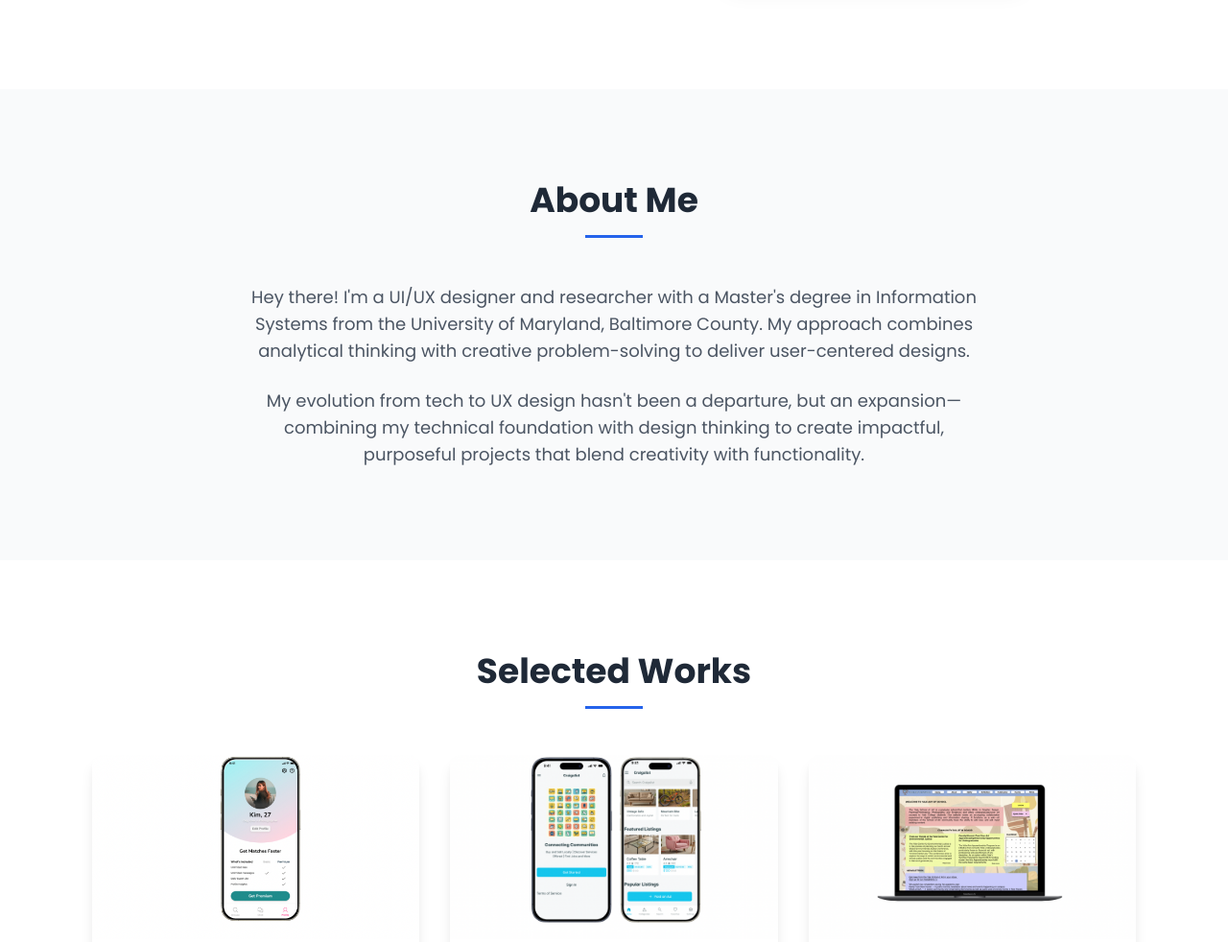
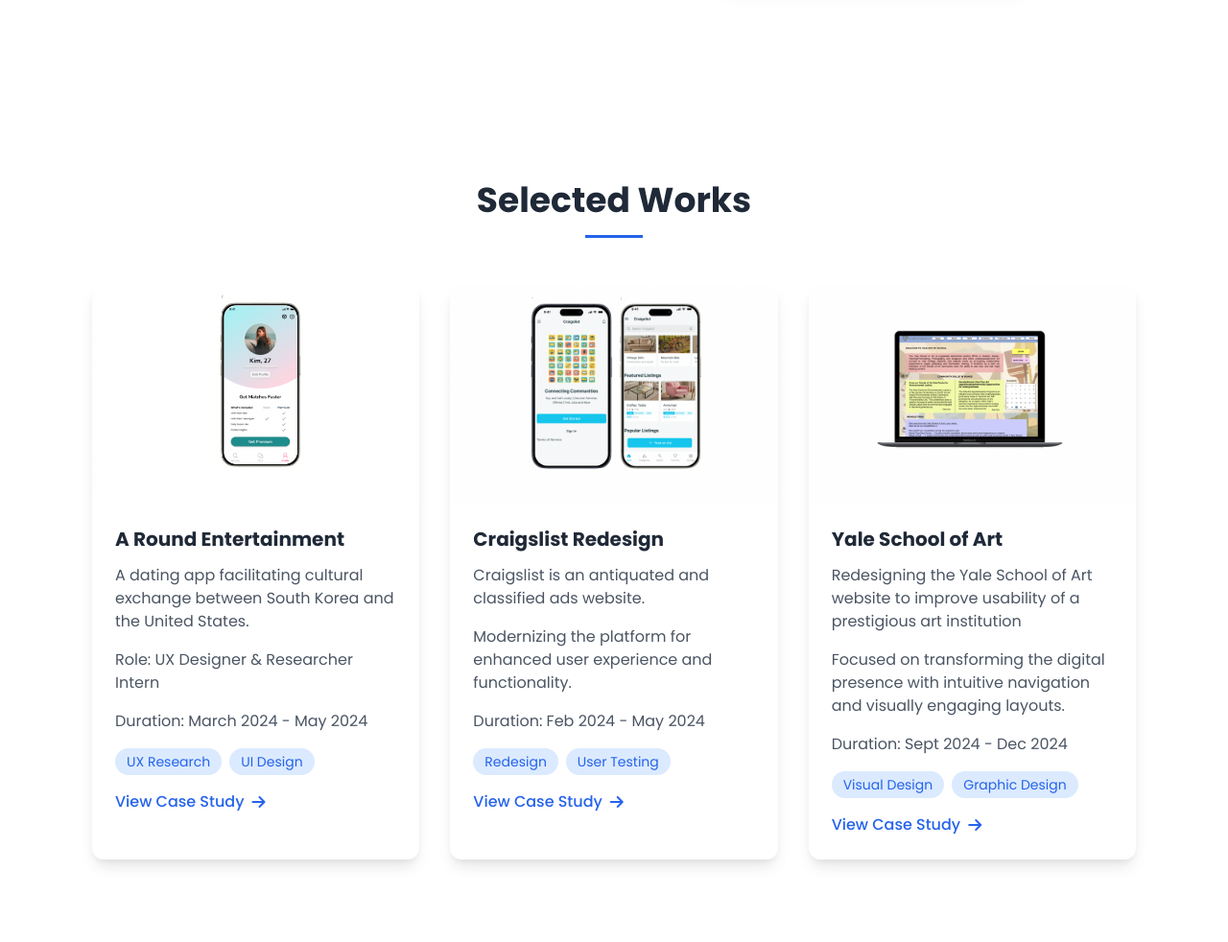
Before and after one commit to SaiRajesh06/UI-UX_portfolio, a plain HTML site: page index.html in a window 1280 px wide. Shown: the part 499-1481 px from the top of the page at 96% size. Drawn offline with nearby package versions, Linux system fonts and the light colour scheme.

Commit message:
Add files via upload

```diff
--- a/index.html
+++ b/index.html
@@ -52,6 +52,41 @@
 
         .project-card:hover {
             transform: translateY(-8px);
+        }
+
+        /* Updated image container styles */
+        .project-image-container {
+            position: relative;
+            width: 100%;
+            padding-top: 66.67%; /* 3:2 aspect ratio */
+            overflow: hidden;
+        }
+
+        .project-image {
+            position: absolute;
+            top: 0;
+            left: 0;
+            width: 100%;
+            height: 100%;
+            object-fit: cover;
+            object-position: center;
+        }
+
+        /* Hero image responsive styles */
+        .hero-image-container {
+            position: relative;
+            width: 100%;
+            max-width: 320px;
+            margin: 0 auto;
+        }
+
+        .hero-image {
+            width: 100%;
+            height: auto;
+            aspect-ratio: 1/1;
+            object-fit: cover;
+            border-radius: 1rem;
+            box-shadow: 0 20px 25px -5px rgba(0, 0, 0, 0.1), 0 10px 10px -5px rgba(0, 0, 0, 0.04);
         }
 
         .mobile-menu {
@@ -150,53 +185,39 @@
                     <p class="text-lg text-gray-600 mb-8 max-w-lg">
                         Creating meaningful digital experiences through research-driven design.
                         With expertise in user research, prototyping, and interaction design, I focus on creating intuitive and impactful digital experiences that solve real user problems.
-
                     </p>
                     <div class="flex flex-wrap gap-4">
-                        <a href="#work"
-                           class="px-6 py-3 bg-blue-600 text-white rounded-full hover:bg-blue-700 transition">
+                        <a href="#work" class="px-6 py-3 bg-blue-600 text-white rounded-full hover:bg-blue-700 transition">
                             View Projects
                         </a>
-                        <a href="#contact"
-                           class="px-6 py-3 border-2 border-blue-600 text-blue-600 rounded-full hover:bg-blue-50 transition">
+                        <a href="#contact" class="px-6 py-3 border-2 border-blue-600 text-blue-600 rounded-full hover:bg-blue-50 transition">
                             Get in Touch
                         </a>
                     </div>
                 </div>
                 <div class="md:w-1/2 mt-12 md:mt-0">
+                    <div class="hero-image-container">
                         <img src="images/B17C2DCA-15FF-469D-B347-5A6197885BF7.JPG"
                              alt="Sai Rajesh Rapelli"
-                         class="w-64 h-64 md:w-80 md:h-80 object-cover rounded-2xl shadow-xl mx-auto">
+                             class="hero-image">
+                    </div>
                 </div>
             </div>
         </div>
     </section>
 
     <!-- About Section -->
-    <section id="about" class="py-16 md:py-24 bg-gray-50">
-        <div class="max-w-6xl mx-auto px-4 sm:px-6 lg:px-8">
-            <h2 class="text-3xl md:text-4xl font-bold text-center section-heading mb-12">About Me</h2>
-            <div class="max-w-3xl mx-auto text-center">
-                <p class="text-lg text-gray-600 mb-6">
-                    Hey there! I'm a UI/UX designer and researcher with a Master's degree in Information Systems from the University of Maryland, Baltimore County. My approach combines analytical thinking with creative problem-solving to deliver user-centered designs.
-                </p>
-                <p class="text-lg text-gray-600">
-                    My evolution from tech to UX design hasn't been a departure, but an expansion—combining my technical foundation with design thinking to create impactful, purposeful projects that blend creativity with functionality.
-                </p>
-            </div>
-        </div>
-    </section>
-
-    <!-- Work Section -->
     <section id="work" class="py-16 md:py-24">
         <div class="max-w-6xl mx-auto px-4 sm:px-6 lg:px-8">
             <h2 class="text-3xl md:text-4xl font-bold text-center section-heading mb-12">Selected Works</h2>
             <div class="grid md:grid-cols-2 lg:grid-cols-3 gap-8">
                 <!-- Project 1 -->
                 <article class="project-card bg-white rounded-xl overflow-hidden shadow-lg">
+                    <div class="project-image-container">
                         <img src="/images/coverjoopi.png"
                              alt="A Round Entertainment"
-                         class="w-full h-48 object-cover">
+                             class="project-image">
+                    </div>
                     <div class="p-6">
                         <h3 class="text-xl font-bold mb-3">A Round Entertainment</h3>
                         <p class="text-gray-600 mb-4">
@@ -212,8 +233,7 @@
                             <span class="px-3 py-1 bg-blue-100 text-blue-600 rounded-full text-sm">UX Research</span>
                             <span class="px-3 py-1 bg-blue-100 text-blue-600 rounded-full text-sm">UI Design</span>
                         </div>
-                        <a href="case-study.html"
-                           class="inline-flex items-center text-blue-600 hover:text-blue-700 font-medium">
+                        <a href="case-study.html" class="inline-flex items-center text-blue-600 hover:text-blue-700 font-medium">
                             View Case Study
                             <i class="fas fa-arrow-right ml-2"></i>
                         </a>
@@ -222,9 +242,11 @@
 
                 <!-- Project 2 -->
                 <article class="project-card bg-white rounded-xl overflow-hidden shadow-lg">
+                    <div class="project-image-container">
                         <img src="/images/covercraig.png"
                              alt="Craigslist Redesign"
-                         class="w-full h-48 object-cover">
+                             class="project-image">
+                    </div>
                     <div class="p-6">
                         <h3 class="text-xl font-bold mb-3">Craigslist Redesign</h3>
                         <p class="text-gray-600 mb-4">
@@ -240,8 +262,7 @@
                             <span class="px-3 py-1 bg-blue-100 text-blue-600 rounded-full text-sm">Redesign</span>
                             <span class="px-3 py-1 bg-blue-100 text-blue-600 rounded-full text-sm">User Testing</span>
                         </div>
-                        <a href="Craigslist.html"
-                           class="inline-flex items-center text-blue-600 hover:text-blue-700 font-medium">
+                        <a href="Craigslist.html" class="inline-flex items-center text-blue-600 hover:text-blue-700 font-medium">
                             View Case Study
                             <i class="fas fa-arrow-right ml-2"></i>
                         </a>
@@ -250,9 +271,11 @@
 
                 <!-- Project 3 -->
                 <article class="project-card bg-white rounded-xl overflow-hidden shadow-lg">
+                    <div class="project-image-container">
                         <img src="/images/coveryale.png"
                              alt="Yale School of Art"
-                         class="w-full h-48 object-cover">
+                             class="project-image">
+                    </div>
                     <div class="p-6">
                         <h3 class="text-xl font-bold mb-3">Yale School of Art</h3>
                         <p class="text-gray-600 mb-4">
@@ -260,8 +283,6 @@
                         </p>
                         <p class="text-gray-600 mb-4">
                             Focused on transforming the digital presence with intuitive navigation and visually engaging layouts.
-
-
                         </p>
                         <p class="text-gray-600 mb-4">
                             Duration: Sept 2024 - Dec 2024
@@ -270,8 +291,7 @@
                             <span class="px-3 py-1 bg-blue-100 text-blue-600 rounded-full text-sm">Visual Design</span>
                             <span class="px-3 py-1 bg-blue-100 text-blue-600 rounded-full text-sm">Graphic Design</span>
                         </div>
-                        <a href="Yale.html"
-                           class="inline-flex items-center text-blue-600 hover:text-blue-700 font-medium">
+                        <a href="Yale.html" class="inline-flex items-center text-blue-600 hover:text-blue-700 font-medium">
                             View Case Study
                             <i class="fas fa-arrow-right ml-2"></i>
                         </a>
```
Lines whose indentation alone changed are shown as unchanged.
